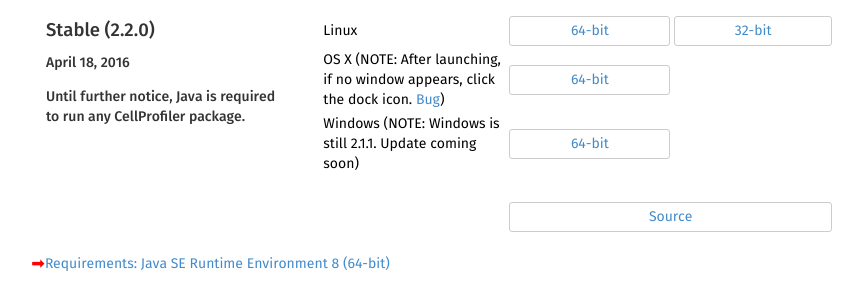
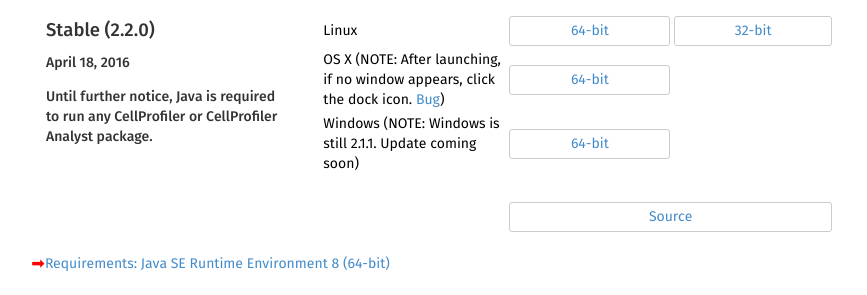
Before and after one commit to CellProfiler/cellprofiler.github.com-backup, a Jekyll site: the page built from releases/index.html, in a window 1280 px wide. Shown: the part 131-426 px from the top of the page, without its empty margins (199-1066 px from the left). Built offline with Jekyll 4.4.1, drawn with Linux system fonts in a browser that asks for light colours.

Commit message:
once more

```diff
--- a/releases/index.html
+++ b/releases/index.html
@@ -10,7 +10,7 @@
 
     <h3>April 18, 2016</h3>
 
-    <h3>Until further notice, Java is required to run any CellProfiler package.</h3>
+    <h3>Until further notice, Java is required to run any CellProfiler or CellProfiler Analyst package.</h3>
   </div>
 
   <div class="col-md-8">
```
